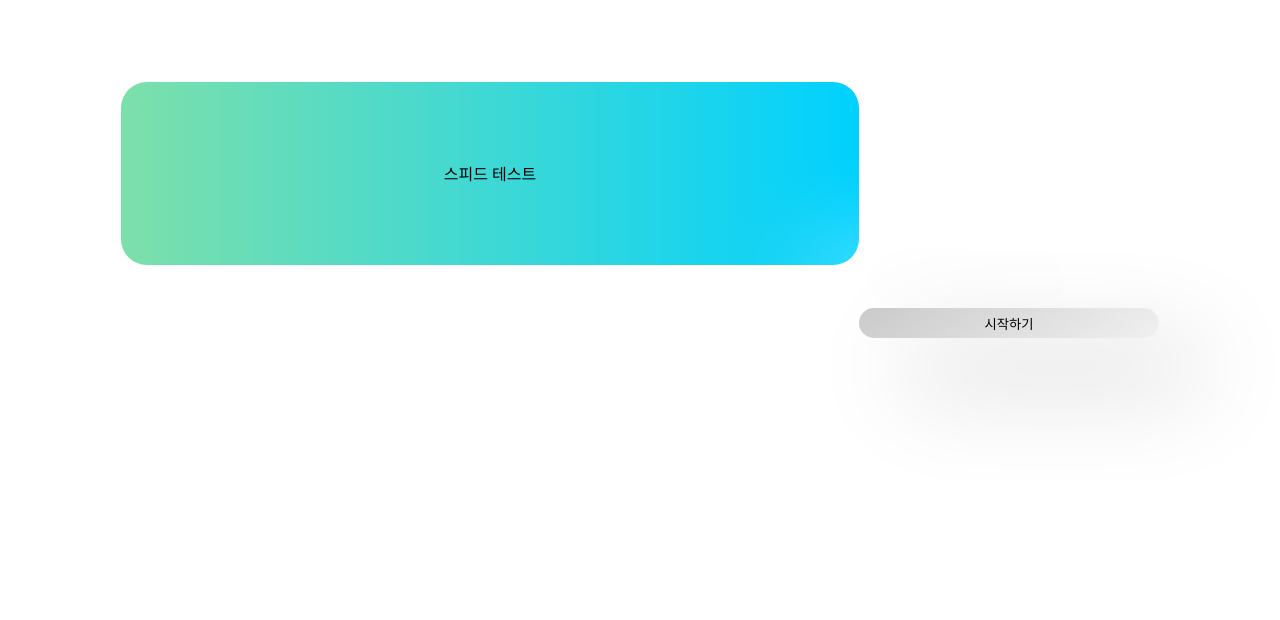
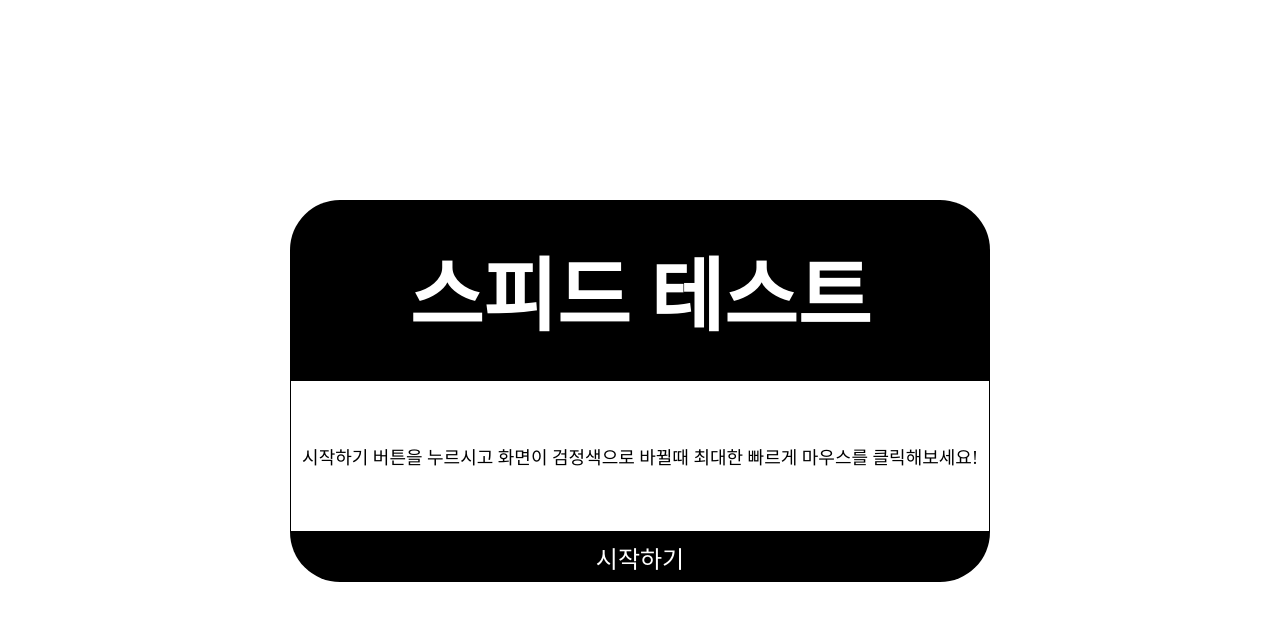
Before and after one commit to Skyline-23/checkfast, a Vue app: page /#/ in a window 1280 px wide. Shown: the top 620 px of the page. Built offline with nearby package versions, Linux system fonts and the light colour scheme.

Commit message:
[ADD] css

```diff
--- a/src/views/Click.vue
+++ b/src/views/Click.vue
@@ -1,15 +1,21 @@
 <template>
   <div class="click" v-on:click="onButtonCliked">
+    Click
   </div>
 </template>
 
 <style lang="css">
 .click {
+  display: flex;
+  justify-content: center;
+  align-items: center;
+  font-size: 64px;
+  color: white;
   height: 100vh;
   overflow: hidden;
 }
-body.bbb{
-  background-color: red;
+body.bbb {
+  background-color: black;
 }
 </style>
 
@@ -19,43 +25,43 @@ export default {
     return {
       loadTime: 0,
       clickTime: 0,
-      checktime: 0
-    }
+      checktime: 0,
+    };
   },
   beforeMount() {
     if (this.$root.times.length >= 5) {
-        this.$router.push({ path: '/result'})
+      this.$router.push({ path: "/result" });
     }
   },
   mounted() {
-    document.body.className = 'bbb'
+    document.body.className = "bbb";
     this.$nextTick(() => {
-      let date = new Date()
-      this.loadTime = date.getTime()
-    })
+      let date = new Date();
+      this.loadTime = date.getTime();
+    });
   },
   beforeDestroy() {
-    document.body.className = ''
+    document.body.className = "";
   },
   methods: {
     onButtonCliked() {
       // 새로운 타임을 받아 차이를 계산
-      let date = new Date()
-      this.clickTime = date.getTime()
-      this.checktime = (this.clickTime - this.loadTime) / 1000
-      console.log(this.checktime)
+      let date = new Date();
+      this.clickTime = date.getTime();
+      this.checktime = (this.clickTime - this.loadTime) / 1000;
+      console.log(this.checktime);
 
       // 걸린시간을 변수에 저장
-      this.$root.times.push(this.checktime)
+      this.$root.times.push(this.checktime);
 
       // 5번보다 큰 경우 결과 화면 출력
       if (this.$root.times.length >= 5) {
-        this.$router.push({ path: '/result'})
+        this.$router.push({ path: "/result" });
       } else {
         // 그렇지 않은 경우 다시 대기 화면 출력
-        this.$router.push({ path: '/wait' })
+        this.$router.push({ path: "/wait" });
       }
-    }
-  }
-}
+    },
+  },
+};
 </script>
--- a/src/views/Home.vue
+++ b/src/views/Home.vue
@@ -3,39 +3,53 @@
     <div class="title">
       스피드 테스트
     </div>
-    <div>
-    <router-link to="/wait">
-      <button class="Start-button">시작하기</button>
-    </router-link>
+    <div class="explain">
+      시작하기 버튼을 누르시고 화면이 검정색으로 바뀔때 최대한 빠르게 마우스를
+      클릭해보세요!
+    </div>
+    <div class="bottom">
+      <router-link to="/wait">
+        <button class="button">
+          시작하기
+        </button>
+      </router-link>
     </div>
   </div>
 </template>
 
 <style lang="css" scoped>
-.Start-button{
-  float: left;
-  margin-top: 300px;
-  width: 300px;
-  height: 30px;
-  border: 0px;
-  border-radius: 50px;
-  background: linear-gradient(145deg, #cacaca, #f0f0f0);
-  box-shadow:  44px 44px 100px #c5c5c5,
-  -44px -44px 100px #fbfbfb;
+.home {
+  width: 700px;
+  margin: 200px auto;
 }
 .title {
-  width: 738px;
-  height: 183px;
-  float: left;
-  background: linear-gradient(270deg, #00D1FF 0%, rgba(57, 207, 126, 0.66) 100%);
-  border-radius: 26px;
+  width: 100%;
+  height: 180px;
+  font-size: 80px;
+  font-weight: bold;
   display: flex;
   justify-content: center;
   align-items: center;
+  color: white;
+  border-radius: 50px 50px 0 0;
+  background-color: black;
 }
-.home{
+.explain {
+  width: 698px;
+  height: 150px;
   display: flex;
+  font-size: 18px;
   justify-content: center;
+  border: 1px solid black;
   align-items: center;
 }
+.button {
+  width: 100%;
+  height: 50px;
+  font-size: 24px;
+  border: none;
+  border-radius: 0 0 50px 50px;
+  color: white;
+  background-color: black;
+}
 </style>
--- a/src/views/Wait.vue
+++ b/src/views/Wait.vue
@@ -1,28 +1,35 @@
 <template>
   <div class="wait">
-
+    Ready
   </div>
 </template>
 
 <style lang="css">
-body.aaa{
-  background-color: aqua;
+.wait {
+  margin-top: 440px;
+  display: flex;
+  font-size: 64px;
+  justify-content: center;
+  align-items: center;
+}
+body.aaa {
+  background-color: white;
 }
 </style>
 
 <script>
 export default {
   mounted() {
-    var time = Math.floor( Math.random() * 5 + 3) * 1000
-    document.body.className = 'aaa'
+    var time = Math.floor(Math.random() * 5 + 3) * 1000;
+    document.body.className = "aaa";
     this.$nextTick(() => {
       setTimeout(() => {
-        this.$router.push({ path: '/click' })
+        this.$router.push({ path: "/click" });
       }, time);
-    })
+    });
   },
   beforeDestroy() {
-    document.body.className = ''
-  }
-}
+    document.body.className = "";
+  },
+};
 </script>
```
